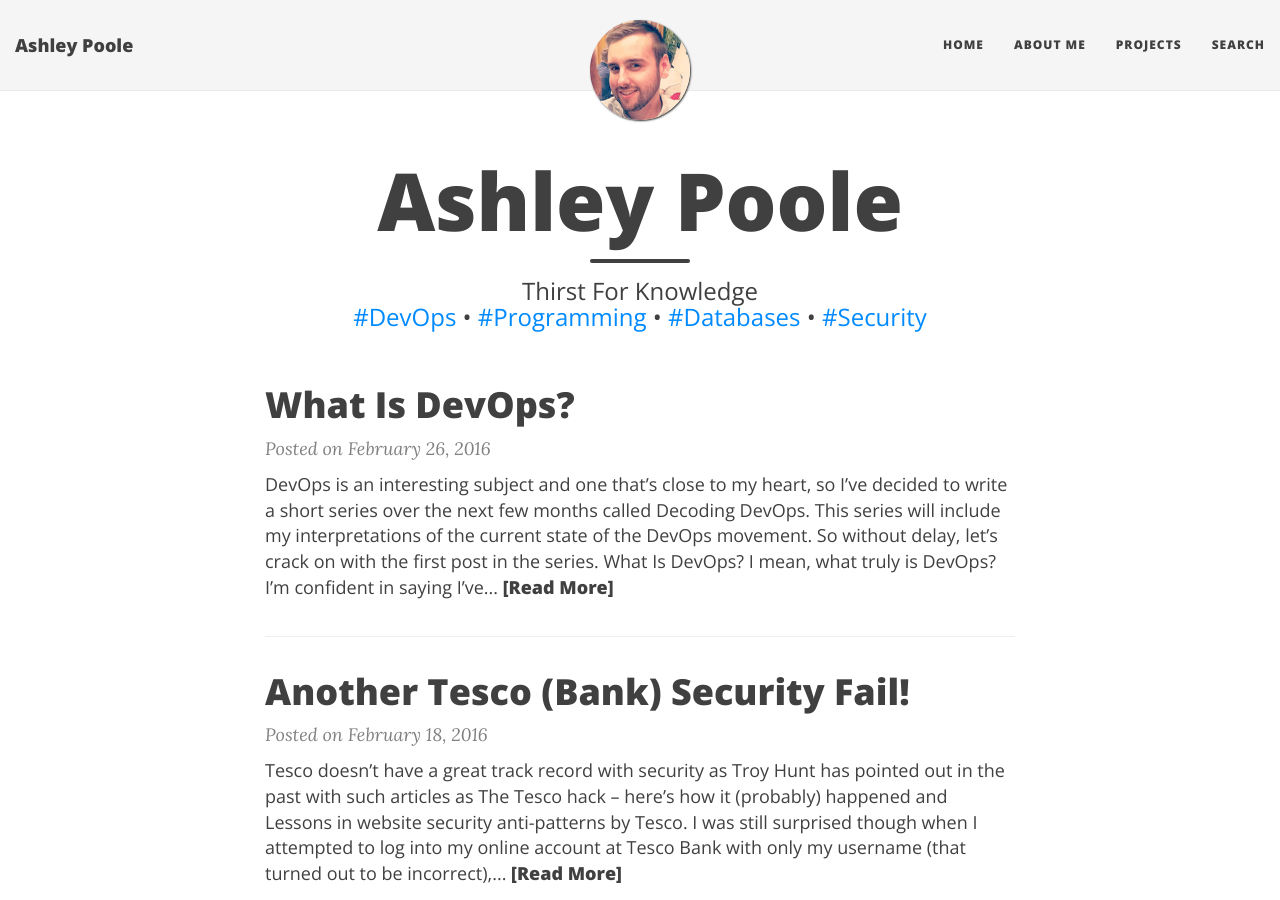
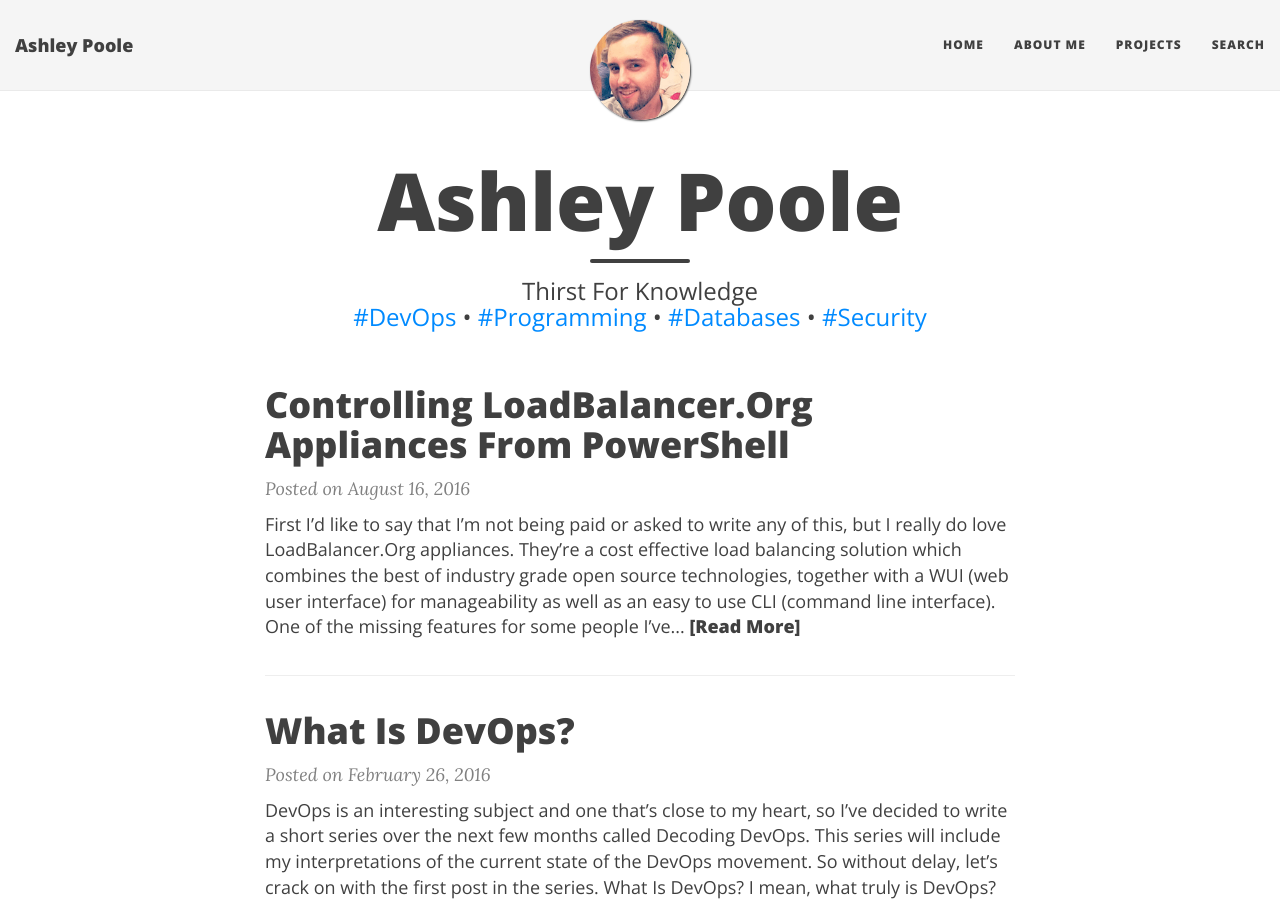
Before and after one commit to AshleyPoole/ashleypoole.github.io, a Jekyll site: the page built from index.html, in a window 1280 px wide and 900 px high. Built offline with Jekyll 4.4.1, drawn with Linux system fonts in a browser that asks for light colours; nearby versions of some CDN libraries; the list of posts is cut into pages by our own code; some of the changed text lies outside the part shown.

Commit message:
Post load balancer powershell post

```diff
--- /dev/null
+++ b/_posts/2016-08-16-powershell-control-load-balancer.md
@@ -0,0 +1,35 @@
+---
+layout: post
+title: Controlling LoadBalancer.Org Appliances From PowerShell
+date: 2016-08-16 20:00
+categories: [devops]
+tags: [loadbalancerorg,powershell]
+---
+
+First I'd like to say that I'm not being paid or asked to write any of this, but I really do love LoadBalancer.Org appliances. They're a cost effective load balancing solution which combines the best of industry grade open source technologies, together with a WUI (web user interface) for manageability as well as an easy to use CLI (command line interface).
+
+One of the missing features for some people I've talked to has always been the ability to script and automate operations from within PowerShell on Windows. Previously for a Windows Administrator it required having basic knowledge of SSH tunnels, as well as knowing the syntax for the Linux operations.
+
+After seeing this issue, Myself and two colleague's set about creating a useable PowerShell module using the PowerShell approved verbs so that the cmdlets were intuitive to people already using PowerShell.
+
+If you're unsure what the Microsoft approved verbs for commands are, then you can read more about them <a href="https://msdn.microsoft.com/en-us/library/ms714428(v=vs.85).aspx">here</a>.
+
+The outcome of a couple of lunch times hacking together and discussion was the PowerShell module called iControlLBO which we're hosting on GitHub. The repository can be access at <a href="https://github.com/AshleyPoole/iControlLBO">https://github.com/AshleyPoole/iControlLBO<a/>.
+
+While the module is still work in-progress / proof of concept, it can however currently be used to complete the following actions:
+- Install module pre-requisites
+- Set a real service to draining state
+- Set a real service to halted state
+- Set a real service to online state
+- ALlow the execution of any other CLI commands
+
+As a breif example, if you were to download the module, here's how you would establish a connection to your load balancer and command it to halt a real server (RIP) called 'web1' from the Virtual Service (also known as a VIP) called 'web':
+{% highlight powershell %}
+Import-Module iControlLBO
+Install-LBDependencies
+
+$ssh_con = New-LBConnection -appliance $hostname -username [your-username-here] -password [your-password-here]
+Invoke-LBRipHalt -connection $ssh_con -vip web -rip web1
+{% endhighlight %}
+
+Feel free to fork the repository and create pull requests for any changes or features you'd like to see! Alternatively, create a issue on the GitHub repository and we can assist in adding features or  support queries.
```
Also changed, not shown: pages/projects/projects.md (+1 -1 lines).
